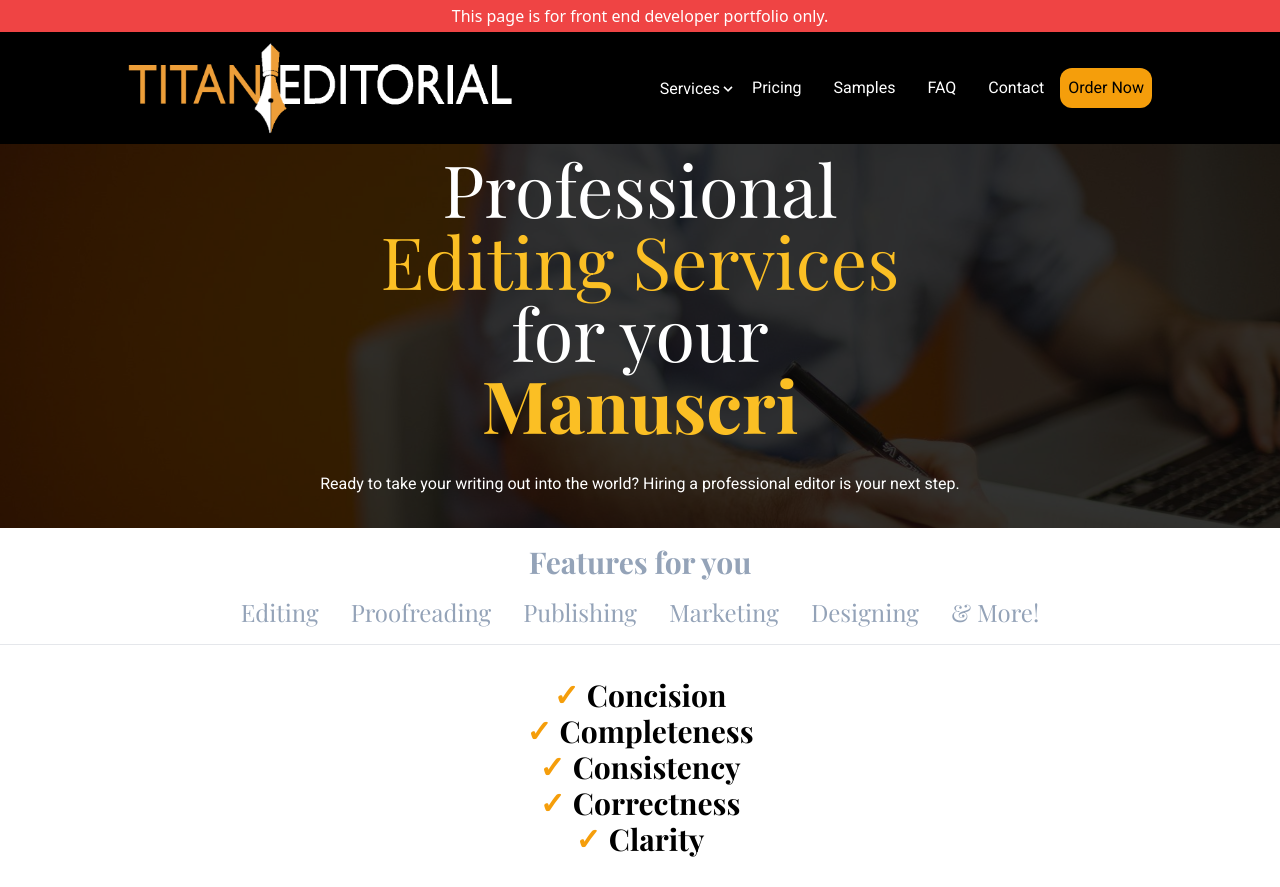
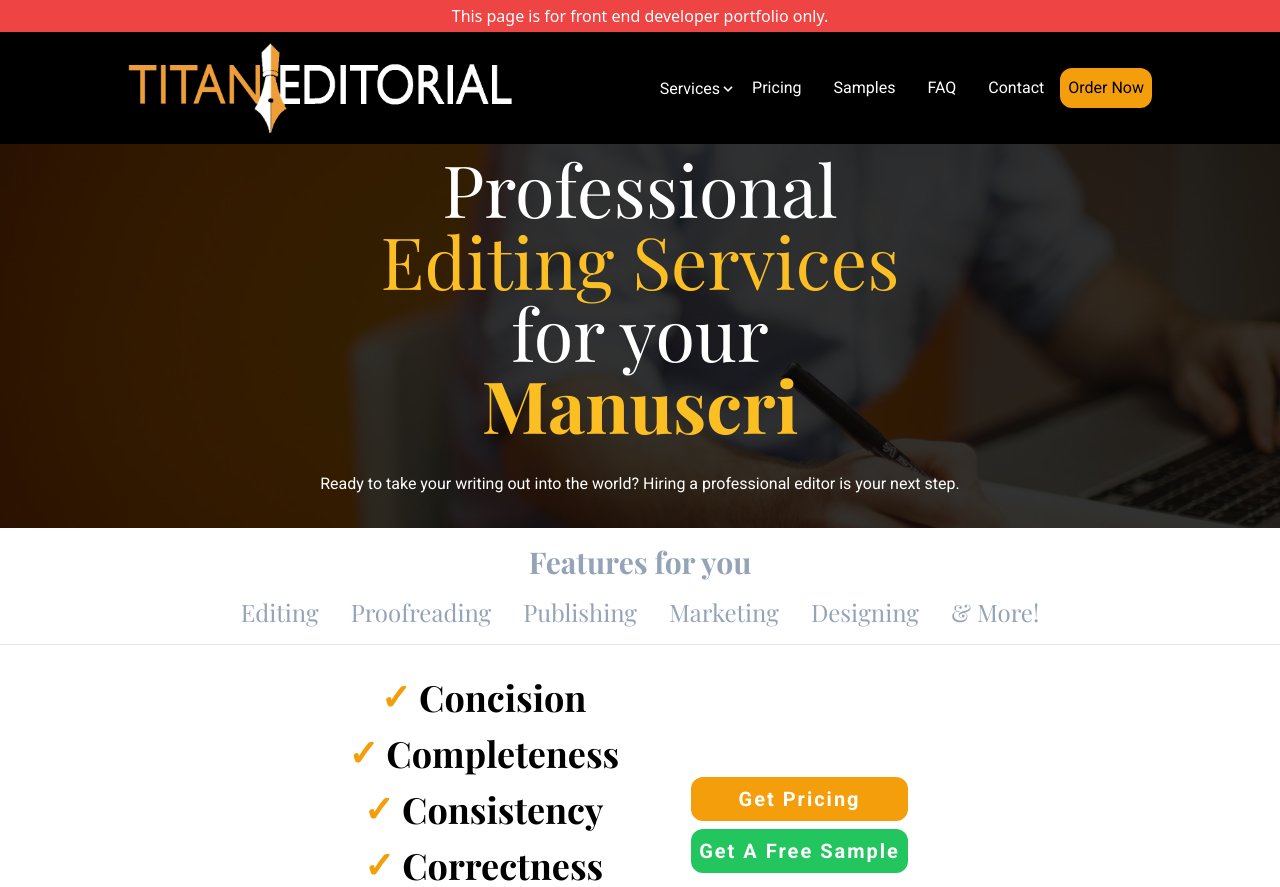
Before and after one commit to alexstray/Editorial-Project, an Angular app: page / in a window 1280 px wide. Shown: the top 887 px of the page. Built offline with nearby package versions, Linux system fonts and the light colour scheme; a web font is replaced by a local one; what tw-elements would draw is missing.

Commit message:
edit types md

```diff
--- a/src/app/components/edit-types/edit-types.component.html
+++ b/src/app/components/edit-types/edit-types.component.html
@@ -1,26 +1,35 @@
 <hr>
-<div class="flex flex-col mt-8 items-center">
-  <div class="flex flex-row justify-center">
-    <p class="text-amber-500 font-bold text-3xl mr-2">✓</p>
-    <p class="text-black font-bold text-3xl font-playfair">Concision</p>
+<div class="py-4 md:flex md:flex-row md:justify-center md:items-center md:py-0">
+  <div class="md:flex md:flex-col md:p-6">
+    <div class="flex flex-row justify-center md:py-2">
+      <p class="text-amber-500 font-bold text-3xl mr-2 md:text-4xl">✓</p>
+      <p class="text-black font-bold text-3xl font-playfair md:text-4xl">Concision</p>
+    </div>
+    <div class="flex flex-row justify-center md:py-2">
+      <p class="text-amber-500 font-bold text-3xl mr-2 md:text-4xl">✓</p>
+      <p class="text-black font-bold text-3xl font-playfair md:text-4xl">Completeness</p>
+    </div>
+    <div class="flex flex-row justify-center md:py-2">
+      <p class="text-amber-500 font-bold text-3xl mr-2 md:text-4xl">✓</p>
+      <p class="text-black font-bold text-3xl font-playfair md:text-4xl">Consistency</p>
+    </div>
+    <div class="flex flex-row justify-center md:py-2">
+      <p class="text-amber-500 font-bold text-3xl mr-2 md:text-4xl">✓</p>
+      <p class="text-black font-bold text-3xl font-playfair md:text-4xl">Correctness</p>
+    </div>
+    <div class="flex flex-row justify-center md:py-2">
+      <p class="text-amber-500 font-bold text-3xl mr-2 md:text-4xl">✓</p>
+      <p class="text-black font-bold text-3xl font-playfair md:text-4xl">Clarity</p>
+    </div>
   </div>
-  <div class="flex flex-row justify-center">
-    <p class="text-amber-500 font-bold text-3xl mr-2">✓</p>
-    <p class="text-black font-bold text-3xl font-playfair">Completeness</p>
+  <div class="md:flex md:flex-col md:justify-center md:m-12">
+    <div class="mx-2 flex flex-col md:mx-0">
+      <button class="bg-amber-500 rounded-xl text-xl text-white font-bold font-roboto tracking-widest p-2 mt-8">Get Pricing</button>
+      <button class="bg-green-500 rounded-xl text-xl text-white font-bold font-roboto tracking-widest p-2 mt-2">Get A Free Sample</button>
+    </div>
   </div>
-  <div class="flex flex-row justify-center">
-    <p class="text-amber-500 font-bold text-3xl mr-2">✓</p>
-    <p class="text-black font-bold text-3xl font-playfair">Consistency</p>
+  <div class="md:flex .md:flex-col">
+
   </div>
-  <div class="flex flex-row justify-center">
-    <p class="text-amber-500 font-bold text-3xl mr-2">✓</p>
-    <p class="text-black font-bold text-3xl font-playfair">Correctness</p>
-  </div>
-  <div class="flex flex-row justify-center">
-    <p class="text-amber-500 font-bold text-3xl mr-2">✓</p>
-    <p class="text-black font-bold text-3xl font-playfair">Clarity</p>
-  </div>
-  <button class="bg-amber-500 w-[80%] rounded-xl text-xl text-white font-bold font-roboto tracking-widest py-2 mt-8">Get Pricing</button>
-  <button class="bg-green-500 w-[80%] rounded-xl text-xl text-white font-bold font-roboto tracking-widest py-2 mt-2">Get A Free Sample</button>
-  <hr class="mt-10 w-full">
 </div>
+<hr class="md:hidden">
```
